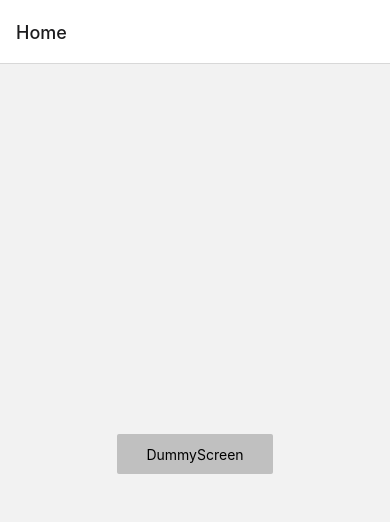
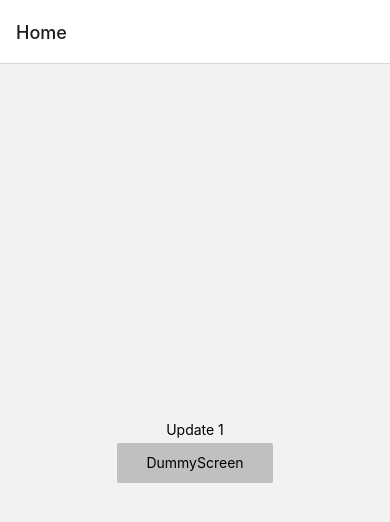
Before and after one commit to timmyjose/expo-updates-demo, a React Native app: screen /Home in a window 390 px wide. Shown: the top 522 px of the page. Built offline with nearby package versions, Linux system fonts and the light colour scheme.

Commit message:
chore: update 1

```diff
--- a/src/screens/Home.tsx
+++ b/src/screens/Home.tsx
@@ -12,6 +12,7 @@ const Home = () => {
 
   return (
     <View style={styles.container}>
+      <Text>Update 1</Text>
       <Pressable
         style={styles.button}
         onPress={() => navigaton.navigate('DummyScreen')}>
```
